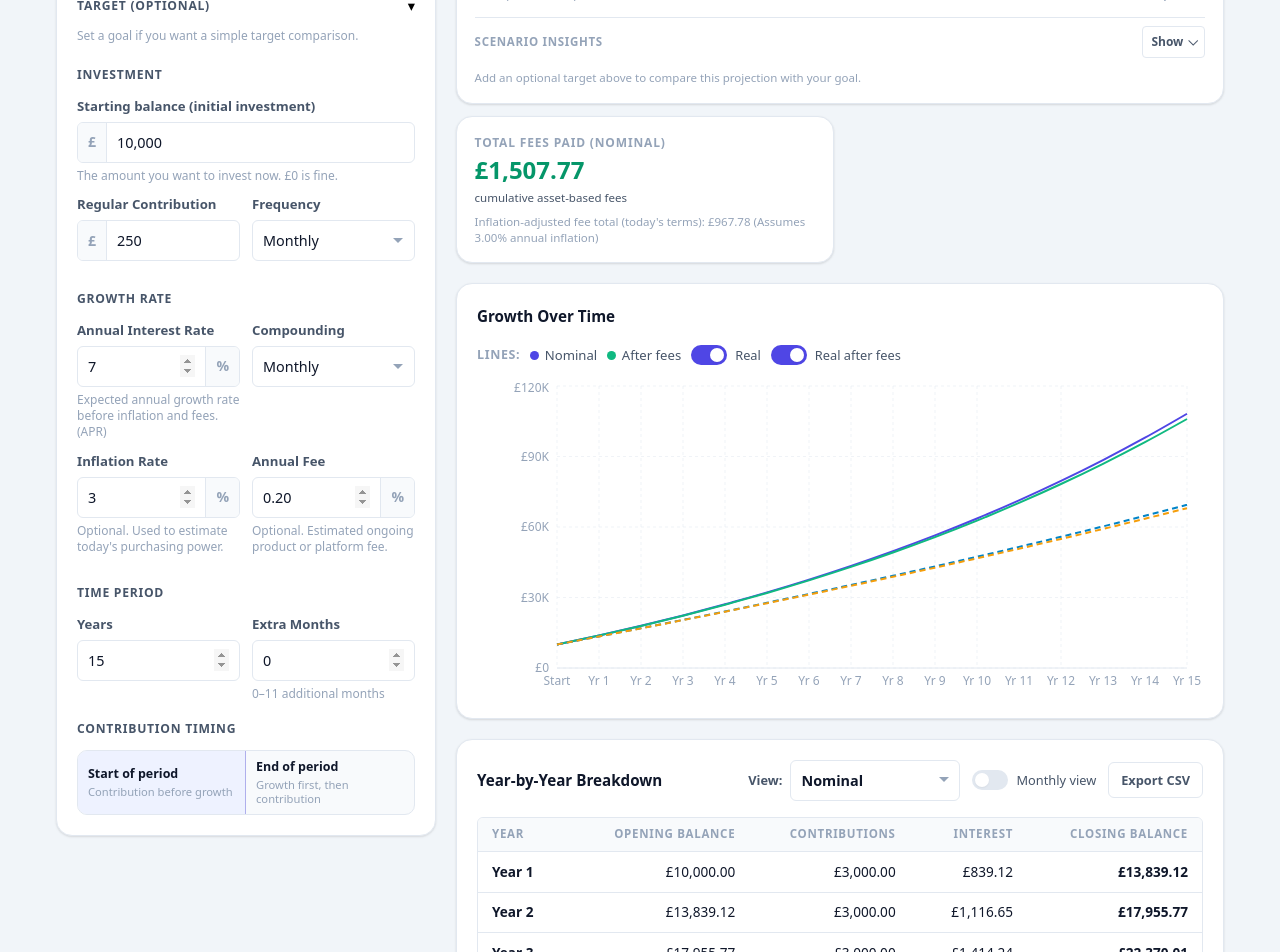
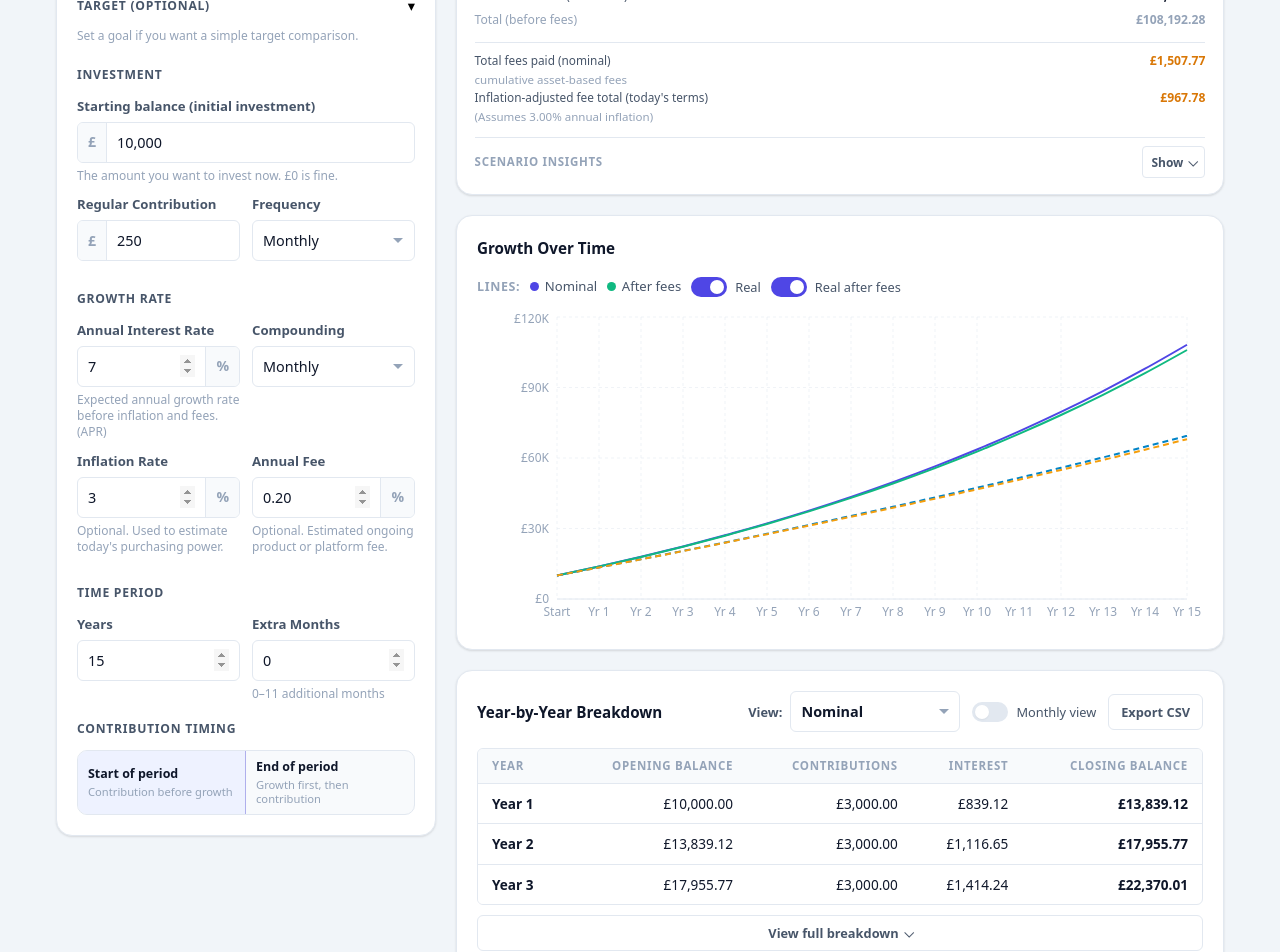
Before and after one commit to HenryBerkin/compound-toolkit, a React (Vite) app: page / in a window 1280 px wide. Shown: the part 440-1392 px from the top of the page. Built offline with nearby package versions, Linux system fonts and the light colour scheme.

Commit message:
ux: refine scenario results layout and collapsible breakdown

```diff
--- a/src/components/BreakdownTable.tsx
+++ b/src/components/BreakdownTable.tsx
@@ -12,12 +12,17 @@ type TableView = 'nominal' | 'real' | 'afterFees' | 'realAfterFees';
 export const BreakdownTable: FC<Props> = ({ result }) => {
   const [monthly, setMonthly] = useState(false);
   const [view, setView] = useState<TableView>('nominal');
+  const [expanded, setExpanded] = useState(false);
 
   const yearly = result.yearlyBreakdown;
   const months = result.monthlyBreakdown;
 
   const totalMonths = months.length;
   const showMonthly = monthly && totalMonths <= 120 && view === 'nominal'; // cap at 10 years for readability
+  const previewYears = 3;
+  const canCollapseYearly = !showMonthly && yearly.length > previewYears;
+  const showCollapsedYearly = canCollapseYearly && !expanded;
+  const visibleYearly = showCollapsedYearly ? yearly.slice(0, previewYears) : yearly;
 
   function yearEndDiscount(index: number): number {
     const row = yearly[index];
@@ -256,7 +261,10 @@ export const BreakdownTable: FC<Props> = ({ result }) => {
         </div>
       </div>
 
-      <div className="table-scroll">
+      <div
+        id="breakdown-full-table"
+        className={`table-scroll ${expanded && !showMonthly ? 'table-scroll--expanded' : ''}`}
+      >
         <table className={`breakdown-table ${!showMonthly ? 'breakdown-table--year-sticky' : ''}`}>
           <thead>
             <tr>
@@ -286,7 +294,7 @@ export const BreakdownTable: FC<Props> = ({ result }) => {
             </tbody>
           ) : (
             <tbody>
-              {yearly.map((row, idx) => {
+              {visibleYearly.map((row, idx) => {
                 const values = rowValues(idx);
                 return (
                   <tr key={row.year}>
@@ -301,6 +309,7 @@ export const BreakdownTable: FC<Props> = ({ result }) => {
             </tbody>
           )}
 
+          {(!showCollapsedYearly || showMonthly) && (
             <tfoot>
               <tr>
                 {showMonthly && <td />}
@@ -319,8 +328,27 @@ export const BreakdownTable: FC<Props> = ({ result }) => {
                 </td>
               </tr>
             </tfoot>
+          )}
         </table>
       </div>
+
+      {canCollapseYearly && (
+        <div className="breakdown-expand-row">
+          <button
+            type="button"
+            className="btn btn-ghost btn-sm breakdown-expand-btn"
+            onClick={() => setExpanded((open) => !open)}
+            aria-expanded={expanded}
+            aria-controls="breakdown-full-table"
+          >
+            <span>{expanded ? 'Show fewer years' : 'View full breakdown'}</span>
+            <span
+              className={`breakdown-expand-chevron ${expanded ? 'breakdown-expand-chevron--open' : ''}`}
+              aria-hidden="true"
+            />
+          </button>
+        </div>
+      )}
     </section>
   );
 };
--- a/src/components/ResultsSummary.tsx
+++ b/src/components/ResultsSummary.tsx
@@ -80,7 +80,8 @@ export const ResultsSummary: FC<Props> = ({
     <div className="results-summary">
       <div className="results-summary-headline">
         <div className="summary-card summary-card--invested">
-          <span className="summary-label">Final Balance (After Fees)</span>
+          <span className="summary-label">Scenario Results</span>
+          <span className="summary-kpi-label">Final balance (after fees)</span>
           <span className="summary-value">{formatGBP(result.finalBalanceAfterFees)}</span>
           <p className="summary-sub summary-sub--context">
             Purchasing power in today&apos;s terms: {formatGBP(result.finalBalanceAfterFeesReal)}
@@ -108,6 +109,25 @@ export const ResultsSummary: FC<Props> = ({
             </div>
           </dl>
 
+          <section className="summary-fees" aria-label="Fee summary">
+            <div className="summary-fees__row">
+              <span className="summary-fees__label">Total fees paid (nominal)</span>
+              <span className="summary-fees__value">{formatGBP(result.totalFeesPaidNominal)}</span>
+            </div>
+            <p className="summary-sub summary-sub--fee-note">cumulative asset-based fees</p>
+            {inflationRate > 0 && (
+              <>
+                <div className="summary-fees__row">
+                  <span className="summary-fees__label">Inflation-adjusted fee total (today&apos;s terms)</span>
+                  <span className="summary-fees__value">{formatGBP(result.totalFeesPaidReal)}</span>
+                </div>
+                <p className="summary-sub summary-sub--fee-real">
+                  (Assumes {inflationLabel} annual inflation)
+                </p>
+              </>
+            )}
+          </section>
+
           <section className="summary-insights" aria-label="Scenario insights">
             <div className="summary-insights__header">
               <span className="summary-insights__title">Scenario Insights</span>
@@ -126,33 +146,20 @@ export const ResultsSummary: FC<Props> = ({
               </button>
             </div>
             {showInsights && (
+              <>
                 <ul id="results-insights" className="summary-insights-list">
                   {insights.slice(0, 5).map((line) => (
                     <li key={line}>{line}</li>
                   ))}
                 </ul>
-            )}
-          </section>
-
                 {!hasTarget && (
-            <p className="summary-sub summary-sub--target-empty">
+                  <p className="summary-insights-helper">
                     Add an optional target above to compare this projection with your goal.
                   </p>
                 )}
-        </div>
-      </div>
-
-      <div className="results-summary-fees">
-        <div className="summary-card summary-card--interest">
-          <span className="summary-label">Total Fees Paid (Nominal)</span>
-          <span className="summary-value">{formatGBP(result.totalFeesPaidNominal)}</span>
-          <span className="summary-sub">cumulative asset-based fees</span>
-          {inflationRate > 0 && (
-            <p className="summary-sub summary-sub--fee-real">
-              Inflation-adjusted fee total (today&apos;s terms): {formatGBP(result.totalFeesPaidReal)} (Assumes{' '}
-              {inflationLabel} annual inflation)
-            </p>
+              </>
             )}
+          </section>
         </div>
       </div>
 
--- a/src/index.css
+++ b/src/index.css
@@ -678,17 +678,10 @@ select.form-control {
   gap: 0.75rem;
 }
 
-.results-summary-headline,
-.results-summary-fees {
+.results-summary-headline {
   display: grid;
   grid-template-columns: 1fr;
   gap: 0.75rem;
-}
-
-@media (min-width: 640px) {
-  .results-summary-fees {
-    grid-template-columns: repeat(2, minmax(0, 1fr));
-  }
 }
 
 .summary-card {
@@ -717,6 +710,13 @@ select.form-control {
   line-height: 1.2;
 }
 
+.summary-kpi-label {
+  margin-top: 0.15rem;
+  font-size: 0.75rem;
+  font-weight: 600;
+  color: var(--color-text-secondary);
+}
+
 .summary-sub {
   font-size: 0.72rem;
   color: var(--color-text-secondary);
@@ -734,7 +734,13 @@ select.form-control {
 }
 
 .summary-sub--fee-real {
-  margin-top: 0.2rem;
+  margin-top: 0.1rem;
+  color: var(--color-text-muted);
+  line-height: 1.4;
+}
+
+.summary-sub--fee-note {
+  margin-top: 0.12rem;
   color: var(--color-text-muted);
   line-height: 1.4;
 }
@@ -804,11 +810,44 @@ select.form-control {
 }
 
 .summary-card--invested .summary-value {
-  color: var(--color-invested-text);
+  color: var(--color-interest-text);
 }
 
 .summary-card--interest .summary-value {
   color: var(--color-interest-text);
+}
+
+.summary-fees {
+  margin-top: 0.55rem;
+  padding-top: 0.5rem;
+  border-top: 1px solid var(--color-border);
+}
+
+.summary-fees__row {
+  display: flex;
+  justify-content: space-between;
+  align-items: baseline;
+  gap: 0.5rem;
+}
+
+.summary-fees__row + .summary-fees__row {
+  margin-top: 0.35rem;
+}
+
+.summary-fees__label {
+  flex: 1;
+  min-width: 0;
+  font-size: 0.74rem;
+  color: var(--color-text-secondary);
+  line-height: 1.35;
+}
+
+.summary-fees__value {
+  font-size: 0.76rem;
+  font-weight: 600;
+  color: var(--color-warning);
+  font-variant-numeric: tabular-nums;
+  white-space: nowrap;
 }
 
 .summary-insights {
@@ -866,6 +905,13 @@ select.form-control {
   font-size: 0.72rem;
   color: var(--color-text-secondary);
   line-height: 1.4;
+}
+
+.summary-insights-helper {
+  margin-top: 0.28rem;
+  font-size: 0.7rem;
+  color: var(--color-text-muted);
+  line-height: 1.35;
 }
 
 /* ── Comparison summary ───────────────────────────────────────────────────── */
@@ -1224,6 +1270,11 @@ select.form-control {
   border: 1px solid var(--color-border);
 }
 
+.table-scroll--expanded {
+  max-height: min(60vh, 420px);
+  overflow: auto;
+}
+
 .breakdown-table {
   width: 100%;
   border-collapse: collapse;
@@ -1329,6 +1380,31 @@ select.form-control {
 
 .breakdown-table--year-sticky tbody tr:hover td.year-cell {
   background: var(--color-surface-raised);
+}
+
+.breakdown-expand-row {
+  margin-top: 0.65rem;
+}
+
+.breakdown-expand-btn {
+  width: 100%;
+  display: inline-flex;
+  justify-content: center;
+  align-items: center;
+  gap: 0.4rem;
+}
+
+.breakdown-expand-chevron {
+  width: 7px;
+  height: 7px;
+  border-right: 1.5px solid currentColor;
+  border-bottom: 1.5px solid currentColor;
+  transform: rotate(45deg) translateY(-1px);
+  transition: transform var(--transition);
+}
+
+.breakdown-expand-chevron--open {
+  transform: rotate(225deg) translateY(-1px);
 }
 
 /* ── Scenarios ───────────────────────────────────────────────────────────── */
```
Lines whose indentation alone changed are shown as unchanged.
